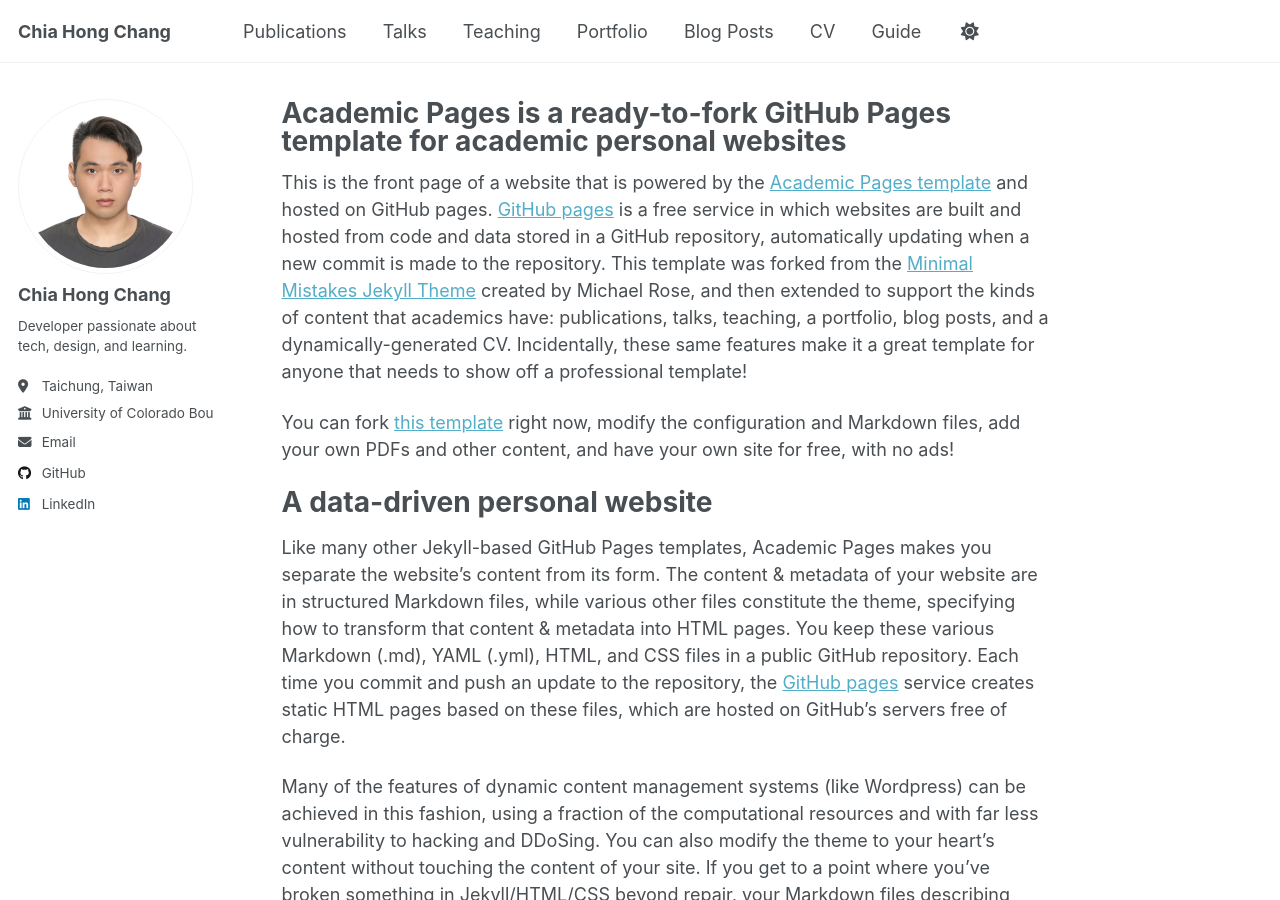
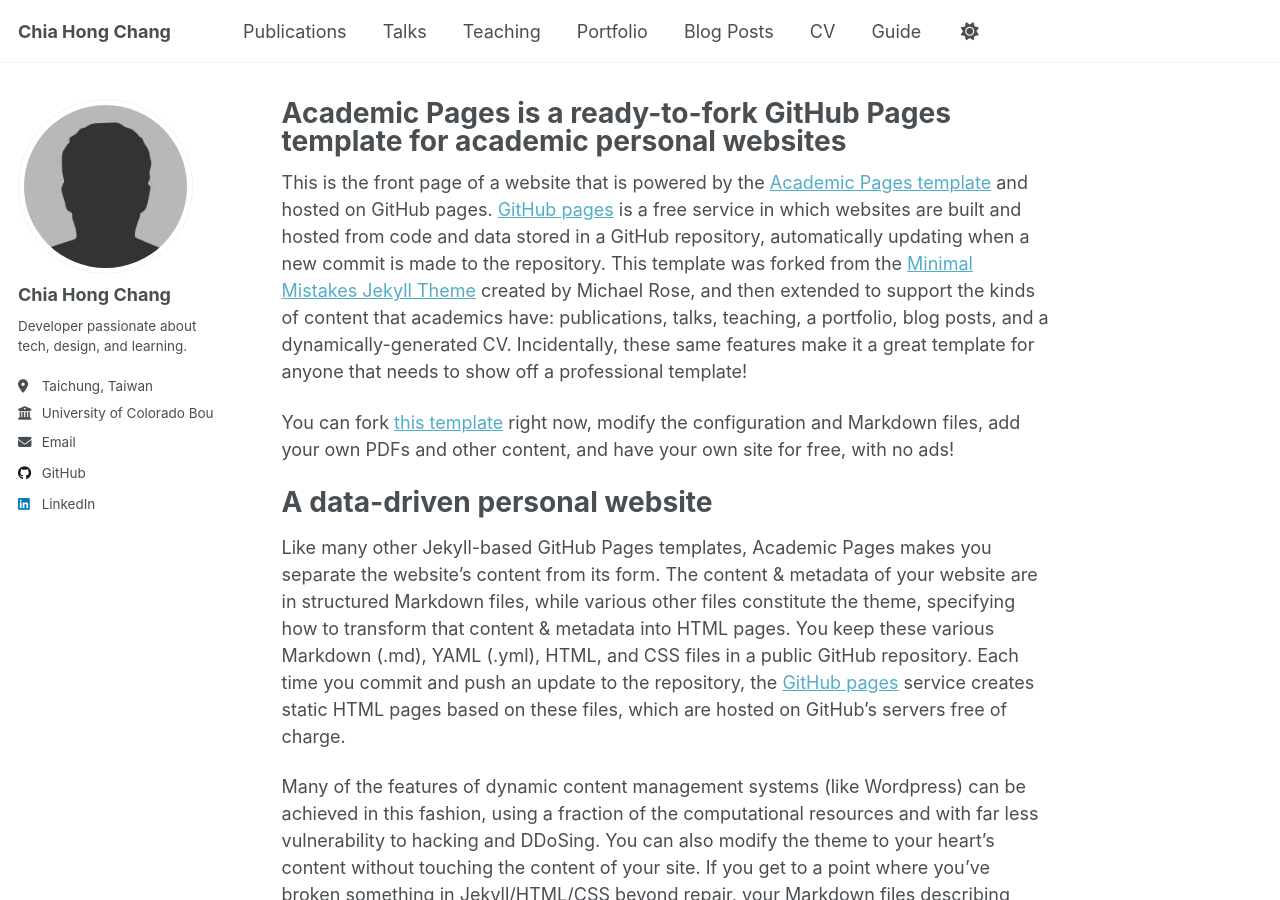
Before and after one commit to chiahongchang/chiahongchang.github.io, a Jekyll site: the page built from _pages/about.md, in a window 1280 px wide and 900 px high. Built offline with Jekyll 4.4.1, drawn with Linux system fonts in a browser that asks for light colours; a script that is not in the unit is left out.

Commit message:
edit _confit.yml

```diff
--- a/_config.yml
+++ b/_config.yml
@@ -22,7 +22,7 @@ repository               : "chiahongchang/chiahongchang.github.io"
 #               Additional customization can be done by editing /_includes/author-profile.html
 author:
   # Biographic information
-  avatar           : "profile.png" # filename of avatar image placed in /images/, e.g. "my_photo.jpg"
+  avatar           : "bio-photo.jpg" # filename of avatar image placed in /images/, e.g. "my_photo.jpg"
   name             : "Chia Hong Chang"
   pronouns         : # example: "she/her"
   bio              : "Developer passionate about tech, design, and learning."
```
